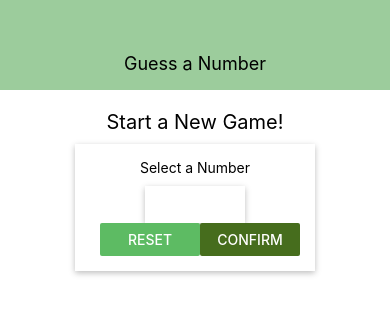
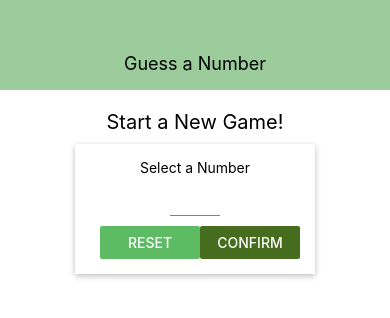
Before and after one commit to nhi-ngo/React-Native, a React Native app in the folder guess-a-number/: screen / in a window 390 px wide. Shown: the top 318 px of the page. Built offline with nearby package versions, Linux system fonts and the light colour scheme.

Commit message:
configuring TextInput

```diff
--- /dev/null
+++ b/guess-a-number/components/Input.js
@@ -0,0 +1,15 @@
+import React from 'react';
+import { TextInput, StyleSheet } from 'react-native';
+
+const Input = props => <TextInput {...props} style={{ ...styles.input, ...props.style }}></TextInput>;
+
+const styles = StyleSheet.create({
+  input: {
+    height: 30,
+    borderBottomColor: 'grey',
+    borderBottomWidth: 1,
+    marginVertical: 10,
+  },
+});
+
+export default Input;
--- a/guess-a-number/screens/StartGameScreen.js
+++ b/guess-a-number/screens/StartGameScreen.js
@@ -1,6 +1,7 @@
 import React from 'react';
-import { View, Text, TextInput, Button, StyleSheet } from 'react-native';
+import { View, Text, Button, StyleSheet } from 'react-native';
 import Card from '../components/Card';
+import Input from '../components/Input';
 import colors from '../constants/colors';
 
 const StartGameScreen = () => (
@@ -8,9 +9,14 @@
     <Text style={styles.title}>Start a New Game!</Text>
     <Card style={styles.inputContainer}>
       <Text>Select a Number</Text>
-      <Card style={styles.textInputContainer}>
-        <TextInput></TextInput>
-      </Card>
+      <Input
+        style={styles.input}
+        blurOnSubmit // only works in Android
+        autoCapitalize="none"
+        autoCorrect={false}
+        keyboardType="number-pad"
+        maxLength={2}
+      />
       <View style={styles.buttonContainer}>
         <View style={styles.button}>
           <Button title="Reset" onPress={() => {}} color={colors.lightGreen}></Button>
@@ -38,11 +44,6 @@
     alignItems: 'center',
     paddingVertical: 15,
   },
-  textInputContainer: {
-    width: 100,
-    marginTop: 10,
-    padding: 10,
-  },
   buttonContainer: {
     flexDirection: 'row',
     width: '100%',
@@ -52,6 +53,10 @@
   button: {
     width: 100,
   },
+  input: {
+    width: 50,
+    textAlign: 'center',
+  },
 });
 
 export default StartGameScreen;
```
